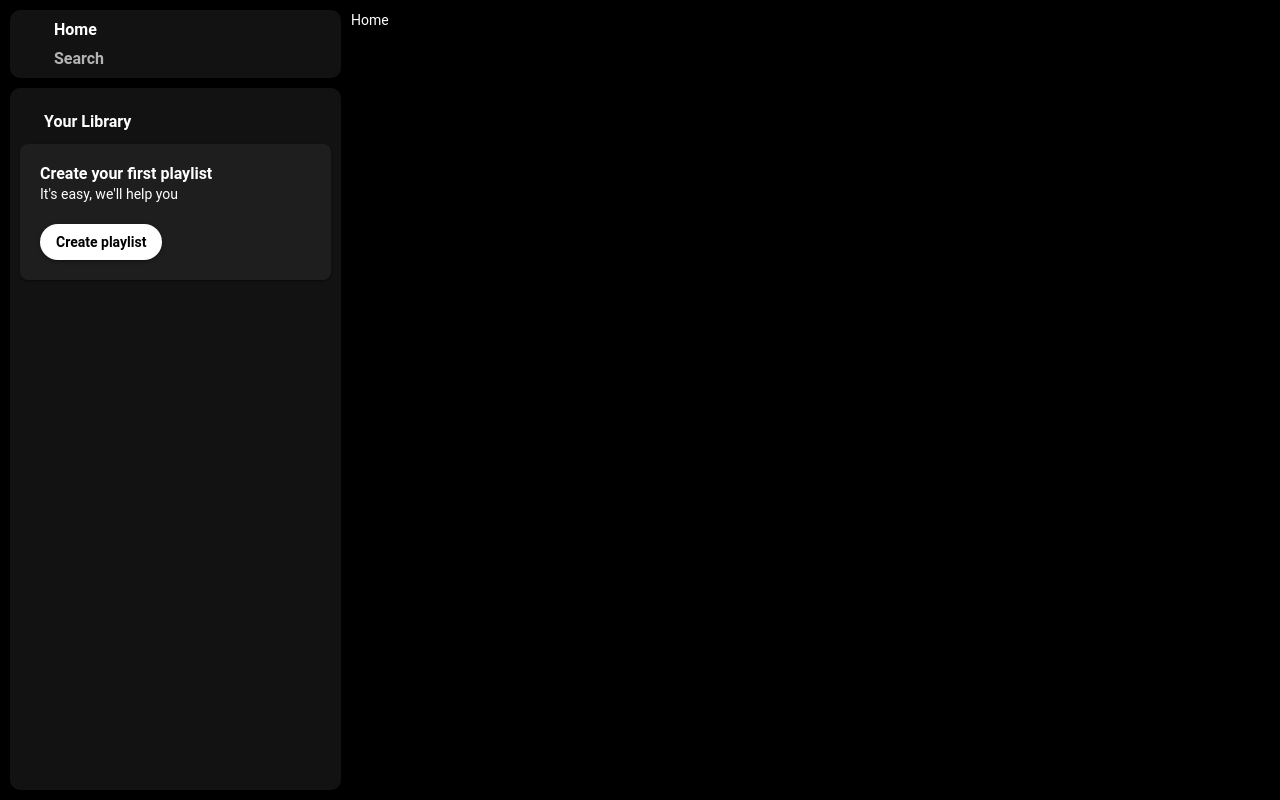
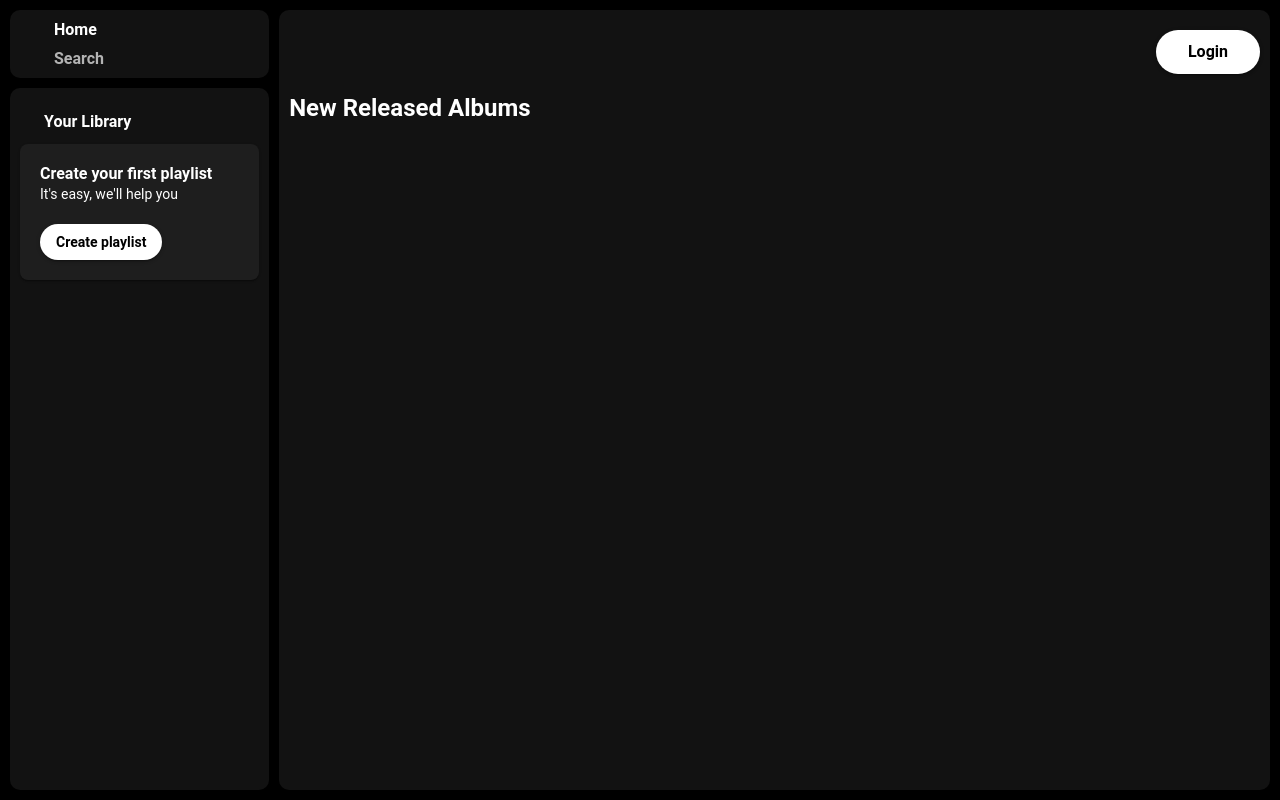
Before and after one commit to calevv/TC-music-app-demo, a React (Create React App) app: page / in a window 1280 px wide. Built offline with nearby package versions, Linux system fonts and the light colour scheme; some icons are missing.

Commit message:
NavBar 작업

```diff
--- /dev/null
+++ b/src/common/components/LoginButton.tsx
@@ -0,0 +1,12 @@
+import { Button } from "@mui/material";
+import React from "react";
+
+const LoginButton = () => {
+  return (
+    <Button variant="contained" color="secondary" size="large">
+      Login
+    </Button>
+  );
+};
+
+export default LoginButton;
--- a/src/layout/AppLayout.tsx
+++ b/src/layout/AppLayout.tsx
@@ -1,9 +1,10 @@
-import { Suspense } from 'react';
-import { Outlet } from 'react-router';
-import * as S from './AppLayout.styled';
-import NavBox from './components/NavBox';
-import { Library } from './components/Library';
-import { LibHead } from './components/LibHead';
+import { Suspense } from "react";
+import { Outlet } from "react-router";
+import * as S from "./AppLayout.styled";
+import NavBox from "./components/NavBox";
+import { Library } from "./components/Library";
+import { LibHead } from "./components/LibHead";
+import NavBar from "./components/NavBar";
 
 function AppLayout() {
   return (
@@ -13,12 +14,15 @@ function AppLayout() {
           <S.ContentBox>
             <NavBox />
           </S.ContentBox>
-                    <S.ContentBox sx={{ height: '100%' }}>
+          <S.ContentBox sx={{ height: "100%" }}>
             <LibHead />
             <Library />
           </S.ContentBox>
         </S.Sidebar>
+        <S.ContentBox>
+          <NavBar />
           <Outlet />
+        </S.ContentBox>
       </S.Layout>
     </Suspense>
   );
--- /dev/null
+++ b/src/layout/components/NavBar.tsx
@@ -0,0 +1,17 @@
+import { Box } from "@mui/material";
+import React from "react";
+import LoginButton from "../../common/components/LoginButton";
+
+const NavBar = () => {
+  return (
+    <Box
+      display="flex"
+      justifyContent="flex-end"
+      alignItems="center"
+      height="64px"
+    >
+      <LoginButton />
+    </Box>
+  );
+};
+export default NavBar;
--- a/src/pages/Home/Home.tsx
+++ b/src/pages/Home/Home.tsx
@@ -1,5 +1,11 @@
+import NewRelease from "./components/NewRelease";
+
 function Home() {
-    return <div>Home</div>;
+  return (
+    <div>
+      <NewRelease />
+    </div>
+  );
 }
 
 export default Home;
--- /dev/null
+++ b/src/pages/Home/components/NewRelease.tsx
@@ -0,0 +1,14 @@
+import { Typography } from "@mui/material";
+import React from "react";
+
+const NewRelease = () => {
+  return (
+    <div>
+      <Typography variant="h1" paddingTop="10px">
+        New Released Albums
+      </Typography>
+    </div>
+  );
+};
+
+export default NewRelease;
```
Also changed, not shown: 17 other files (tests, documents, lock files or other folders). Lines whose indentation alone changed are shown as unchanged.
